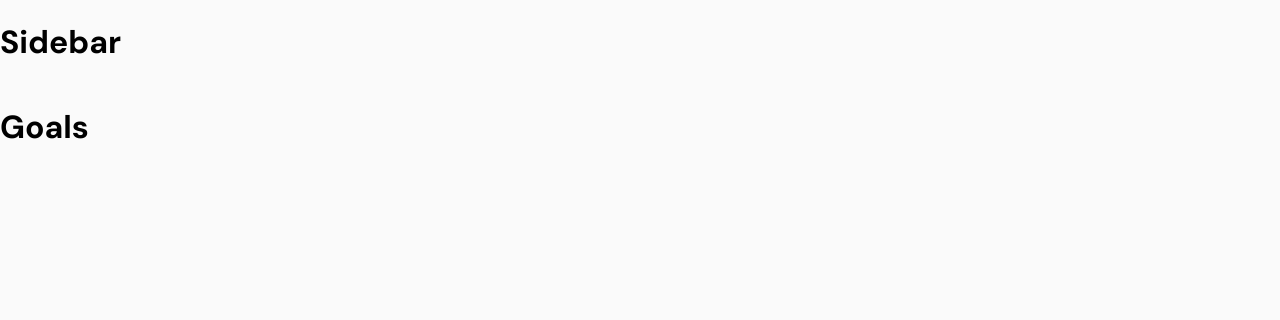
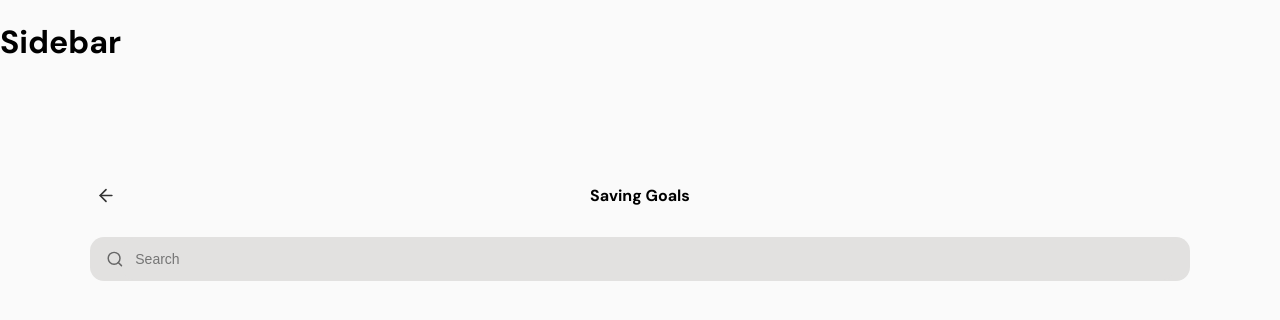
Before and after one commit to mirelalexy/blossom, a React (Vite) app in the folder frontend/: page /goals in a window 1280 px wide. Shown: the top 320 px of the page. Built offline with nearby package versions, Linux system fonts and the light colour scheme.

Commit message:
feat(goals): add reusable SearchBar component in goals page

```diff
--- /dev/null
+++ b/frontend/src/components/ui/SearchBar.jsx
@@ -0,0 +1,20 @@
+import Icon from "./Icon"
+
+import "../../styles/components/SearchBar.css"
+
+function SearchBar({ value, onChange }) {
+    return (
+        <div className="search-bar">
+            <Icon name="search" size={18} />
+
+            <input
+                type="text"
+                placeholder="Search"
+                value={value}
+                onChange={(e) => onChange(e.target.value)}
+            />
+        </div>
+    )
+}
+
+export default SearchBar
--- a/frontend/src/pages/Goals.jsx
+++ b/frontend/src/pages/Goals.jsx
@@ -1,5 +1,19 @@
+import Button from "../components/ui/Button"
+import PageHeader from "../components/ui/PageHeader"
+import SearchBar from "../components/ui/SearchBar"
+
+import "../styles/pages/Goals.css"
+
 function Goals() {
-    return <h1>Goals</h1>
+    return (
+        <div className="saving-goals-layout">
+            <div className="saving-goals-content">
+                <PageHeader title="Saving Goals"></PageHeader>
+
+                <SearchBar className="search-bar-icon"/>
+            </div>
+        </div>
+    )
 }
 
 export default Goals
--- /dev/null
+++ b/frontend/src/styles/components/SearchBar.css
@@ -0,0 +1,11 @@
+.search-bar {
+    display: flex;
+    align-items: center;
+    background-color: var(--input);
+    padding: 1px 16px;
+    border-radius: 14px;
+}
+
+.search-bar svg {
+    color: var(--text-secondary);
+}
--- /dev/null
+++ b/frontend/src/styles/pages/Goals.css
@@ -0,0 +1,7 @@
+.saving-goals-content {
+    margin: 7%;
+    display: flex;
+    flex-direction: column;
+    gap: 20px;
+    padding-bottom: 60px;
+}
```
